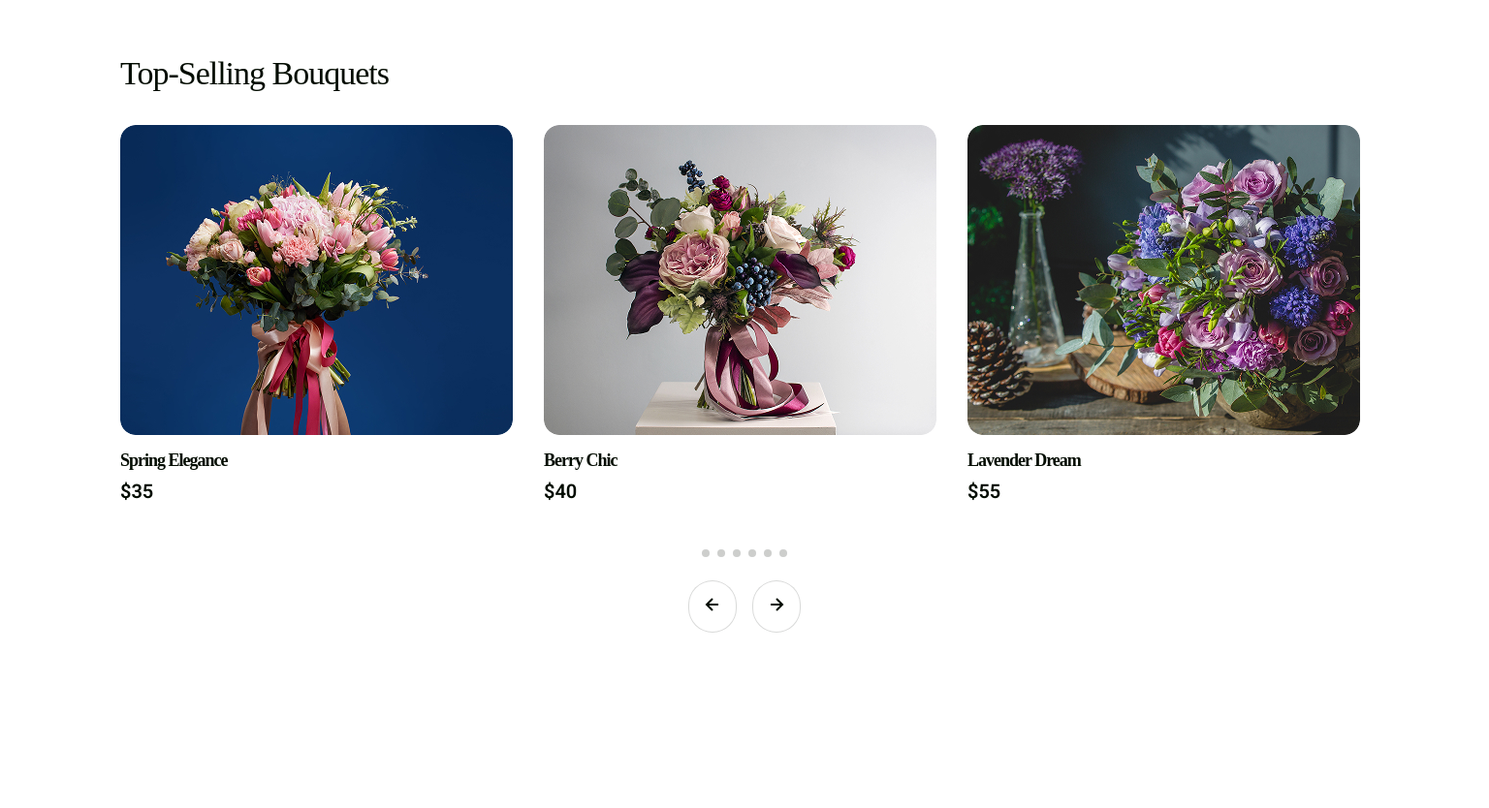
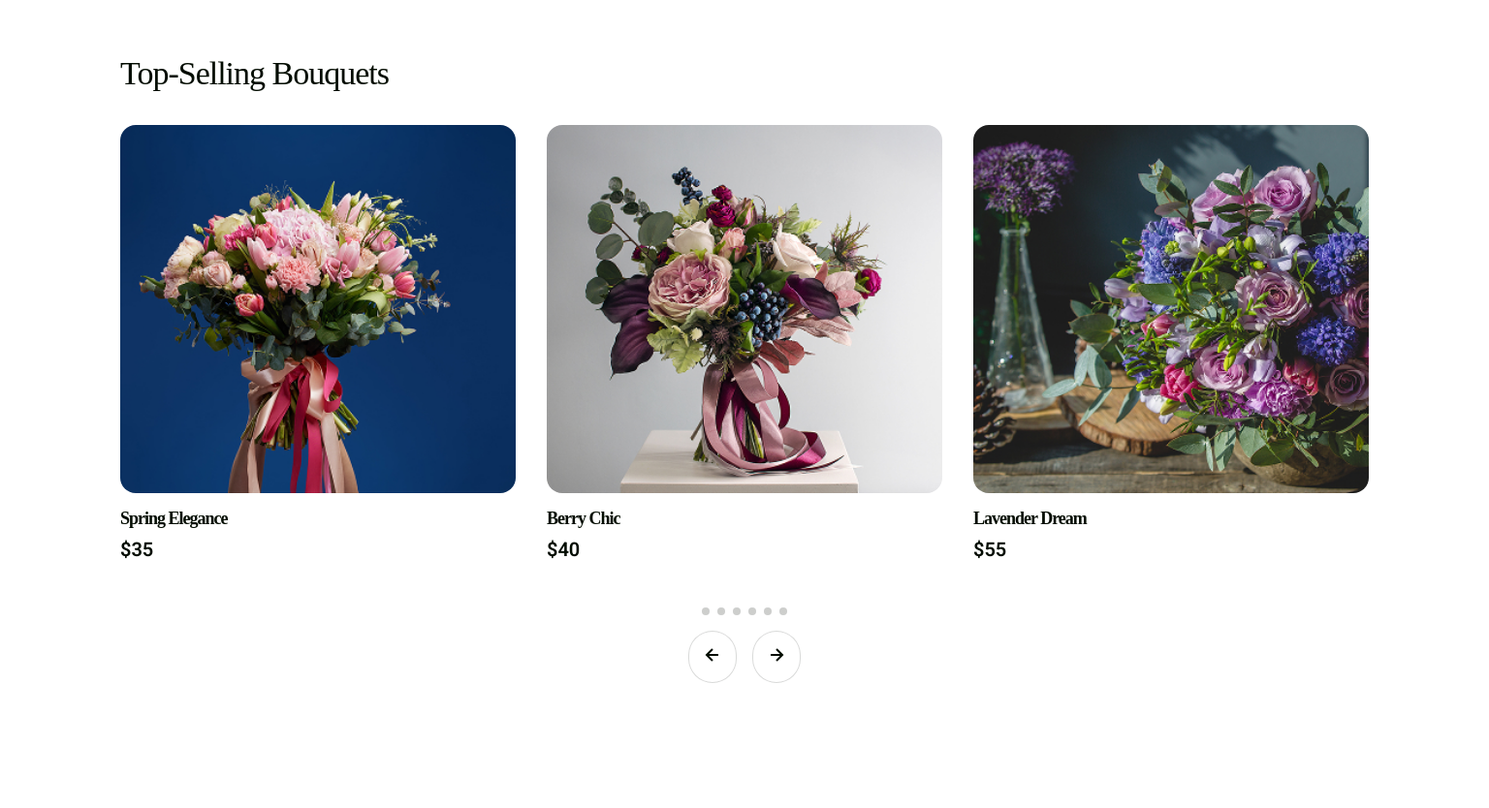
Before and after one commit to itssofickkxx/-UMT-markup-practice-Yukhimenko, a website with bundled scripts: page index.html in a window 1536 px wide. Shown: the part 1500-2334 px from the top of the page at 97% size. Built offline with nearby package versions, Linux system fonts and the light colour scheme; data requests are answered from the project's data file; a web font is replaced by a local one.

Commit message:
Fix Top-Selling Bouquets section grid layout on desktop according to Figma design

```diff
--- a/css/style.css
+++ b/css/style.css
@@ -164,13 +164,21 @@ h1,h2,h3{
     gap: 16px;
 }
 .products-image{
+    width: 100%;
     border-radius: 16px;
+    object-fit: cover;
+}
+.reviews-management {
+    display: flex;
+    flex-direction: column;
+    align-items: center;
+    gap: 16px;
+    margin-top: 48px;
 }
 .reviews-dots {
     display: flex;
     gap: 8px;
-    justify-content: center; /* Центрує їх всередині рядка */
-    margin-top: 48px;
+    justify-content: center;
 }
 .reviews-dot {
     display: inline-block;
@@ -871,12 +879,23 @@ h1,h2,h3{
         max-width: 340px;
     }
     .products-list{
+        display: grid;
+        grid-template-columns: repeat(3, 1fr);
         gap: 24px;
+        overflow-x: visible;
     }
     .products-item{
-    max-width: 340px;
-    flex-shrink: 0;
-}
+        max-width: 100%;
+        width: 100%;
+    }
+    .products-image{
+        height: 260px;
+    }
+    .reviews-arrows{
+        display: flex;
+        gap: 16px;
+        justify-content: center;
+    }
     .catalog-list{
     display: grid;
     grid-template-columns: repeat(2, 1fr);
@@ -991,16 +1010,22 @@ h1,h2,h3{
     }
 
     .products-list{
+        display: grid;
+        grid-template-columns: repeat(3, 1fr);
         gap: 32px;
+        overflow-x: visible;
     }
     .products-item{
-        max-width: 405px;
+        max-width: 100%;
+        width: 100%;
     }
-        .reviews-arrows{
+    .products-image{
+        height: 380px;
+    }
+    .reviews-arrows{
         display: flex;
         gap: 16px;
         justify-content: center;
-        margin-top: 24px;
     }
     .catalog-list{
         display: grid;
```
